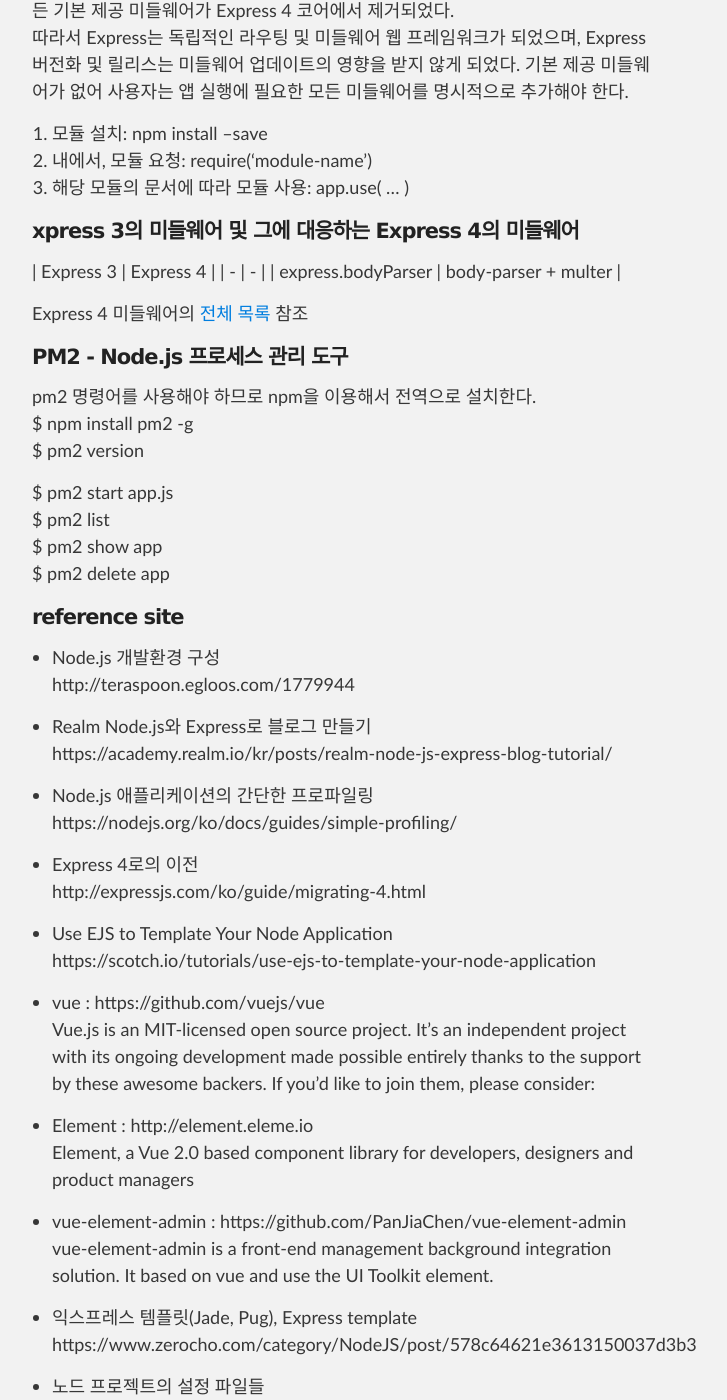
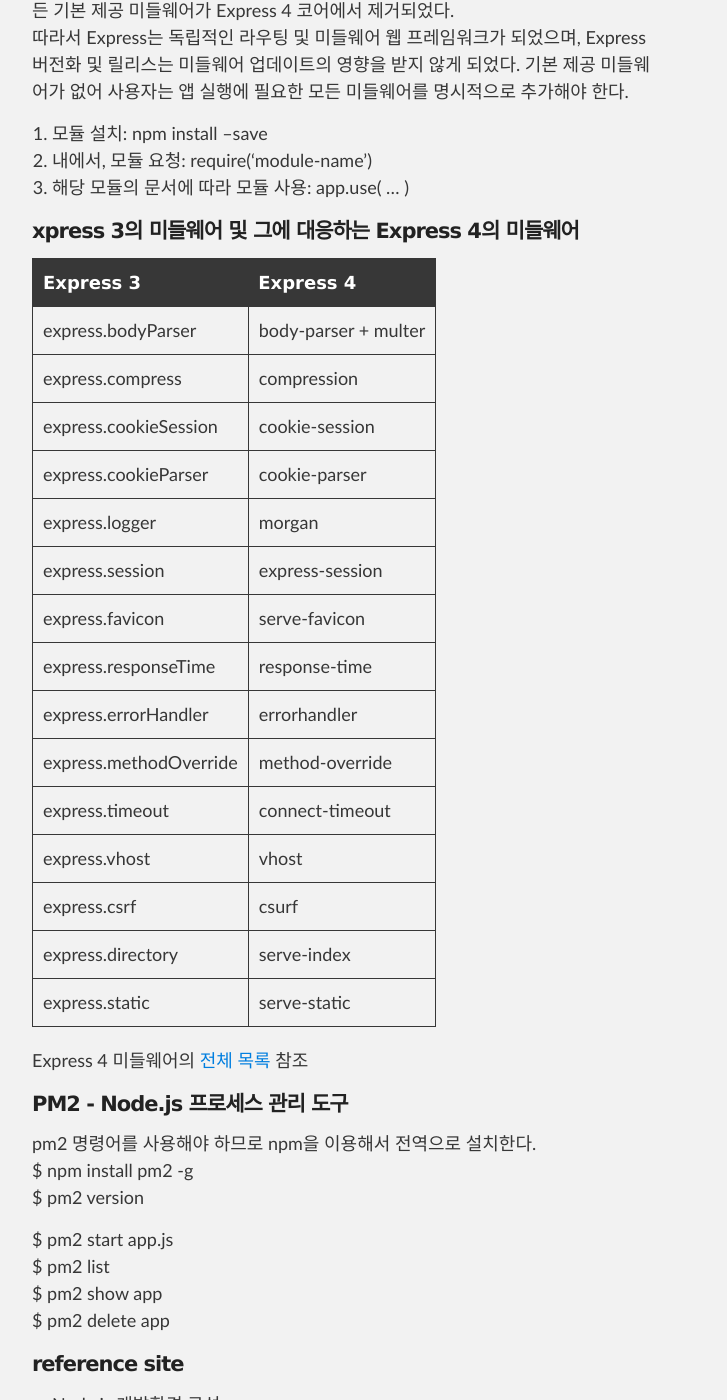
Before and after one commit to unlimited9/unlimited9.github.com, a Jekyll site: the page built from reference.notes/TA/node.js/install.n.setup.md, in a window 1280 px wide and 1400 px high, scrolled down 4853 px. Shown: the whole window, without its empty margins (298-1025 px from the left). Built offline with Jekyll 4.4.1, drawn with Linux system fonts in a browser that asks for light colours; our own code applies the rules of GitHub Pages for plain Markdown files.

Commit message:
Update install.n.setup.md

```diff
--- a/reference.notes/TA/node.js/install.n.setup.md
+++ b/reference.notes/TA/node.js/install.n.setup.md
@@ -167,9 +167,24 @@ Express 4는 더 이상 Connect에 종속되지 않으며, express.static 함수
 3. 해당 모듈의 문서에 따라 모듈 사용: app.use( ... )
 
 #### xpress 3의 미들웨어 및 그에 대응하는 Express 4의 미들웨어
+
 | Express 3	| Express 4 |
 | - | - |
 | express.bodyParser | body-parser + multer |
+| express.compress | compression |
+| express.cookieSession | cookie-session |
+| express.cookieParser | cookie-parser |
+| express.logger | morgan |
+| express.session | express-session |
+| express.favicon | serve-favicon |
+| express.responseTime | response-time |
+| express.errorHandler | errorhandler |
+| express.methodOverride | method-override |
+| express.timeout | connect-timeout |
+| express.vhost | vhost |
+| express.csrf | csurf |
+| express.directory | serve-index |
+| express.static | serve-static |
 
 Express 4 미들웨어의 [전체 목록](https://github.com/senchalabs/connect#middleware) 참조
 
```
